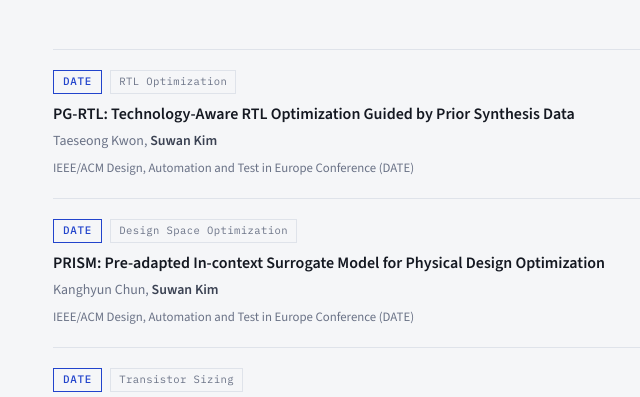
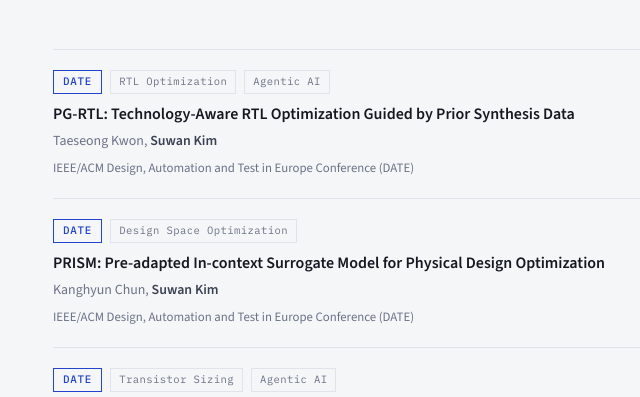
Before and after one commit to khu-eda/khu-eda.github.io, a plain HTML site: page publications.html in a window 1280 px wide. Shown: the part 194-591 px from the top of the page, 197-837 px from the left. Drawn offline with nearby package versions, Linux system fonts and the light colour scheme.

Commit message:
Update site: tag AnaAgents and PG-RTL with Agentic AI
Co-Authored-By: Claude Opus 5.5 <noreply@anthropic.com>
Claude-Session: https://claude.ai/code/session_012vUwNosbhDv3RSkGtwVr5s

```diff
--- a/publications.html
+++ b/publications.html
@@ -51,7 +51,7 @@
     <h3>2027</h3>
     <ul>
       <li id="pub-pg-rtl">
-        <div class="pub-tags"><span class="venue-chip">DATE</span><span class="topic-chip">RTL Optimization</span></div>
+        <div class="pub-tags"><span class="venue-chip">DATE</span><span class="topic-chip">RTL Optimization</span><span class="topic-chip">Agentic AI</span></div>
         <p class="pub-title">PG-RTL: Technology-Aware RTL Optimization Guided by Prior Synthesis Data</p>
         <p class="pub-authors">Taeseong Kwon, <b>Suwan Kim</b></p>
         <p class="pub-venue-full">IEEE/ACM Design, Automation and Test in Europe Conference (DATE)</p>
@@ -63,7 +63,7 @@
         <p class="pub-venue-full">IEEE/ACM Design, Automation and Test in Europe Conference (DATE)</p>
       </li>
       <li id="pub-anaagents">
-        <div class="pub-tags"><span class="venue-chip">DATE</span><span class="topic-chip">Transistor Sizing</span></div>
+        <div class="pub-tags"><span class="venue-chip">DATE</span><span class="topic-chip">Transistor Sizing</span><span class="topic-chip">Agentic AI</span></div>
         <p class="pub-title">AnaAgents: LLM-Orchestrated Cooperative Optimization for Multi-Block Analog Sizing</p>
         <p class="pub-authors">Youngmin Oh, Yuntae Park, Jihwan Won, Bosun Hwang, <b>Suwan Kim</b></p>
         <p class="pub-venue-full">IEEE/ACM Design, Automation and Test in Europe Conference (DATE)</p>
```
